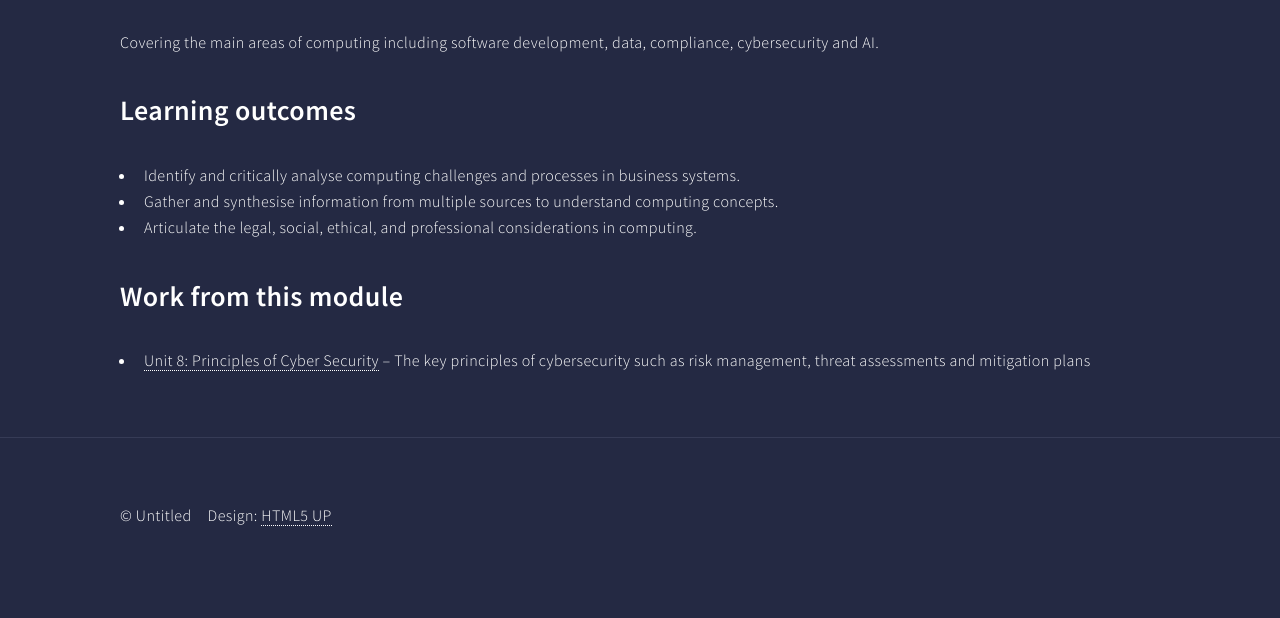
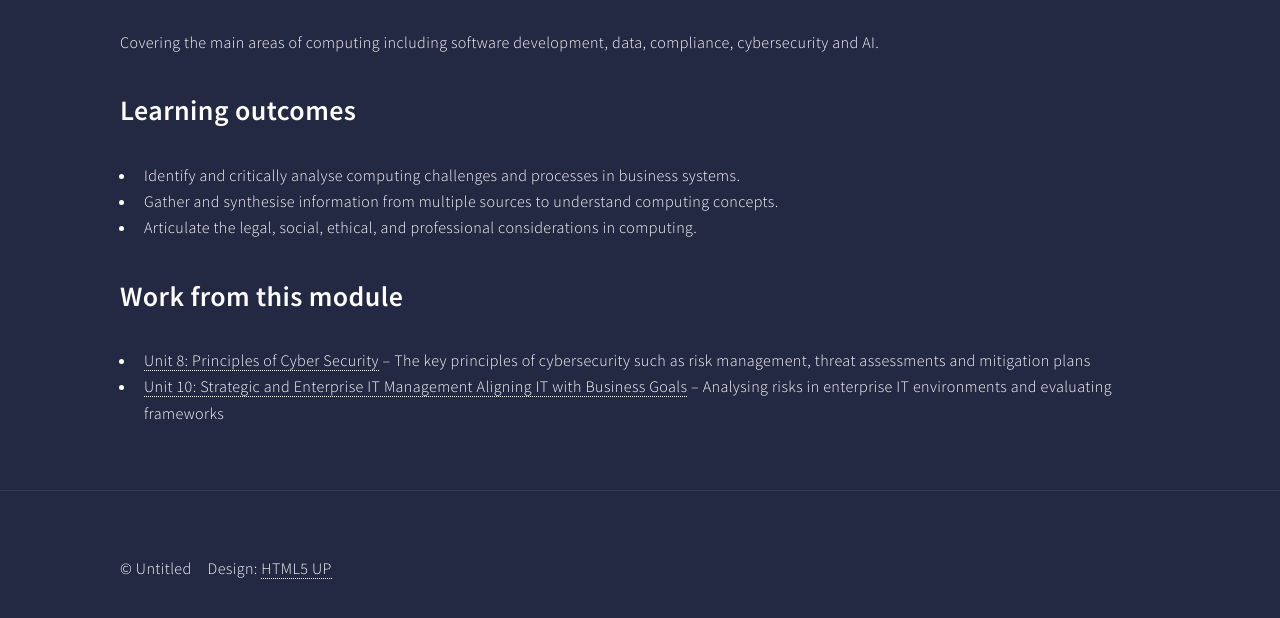
Before and after one commit to uni-amanda/e-portfolio, a plain HTML site: page launch-into-computing.html in a window 1280 px wide. Shown: the part 200-818 px from the top of the page. Drawn offline with Linux system fonts and the light colour scheme.

Commit message:
Add link to Unit 10: IT Management and Business Goals

```diff
--- a/launch-into-computing.html
+++ b/launch-into-computing.html
@@ -54,6 +54,7 @@
 <h2>Work from this module</h2>
 <ul>
   <li><a href="unit-8-principles-of-cyber-security.html">Unit 8: Principles of Cyber Security</a> – The key principles of cybersecurity such as risk management, threat assessments and mitigation plans</li>
+  <li><a href="unit-10-strategic-and-enterprise-it-management-aligning-it-with-business-goals.html">Unit 10: Strategic and Enterprise IT Management Aligning IT with Business Goals</a> – Analysing risks in enterprise IT environments and evaluating frameworks</li>
 </ul>
 		</div>
 				</section>
```
